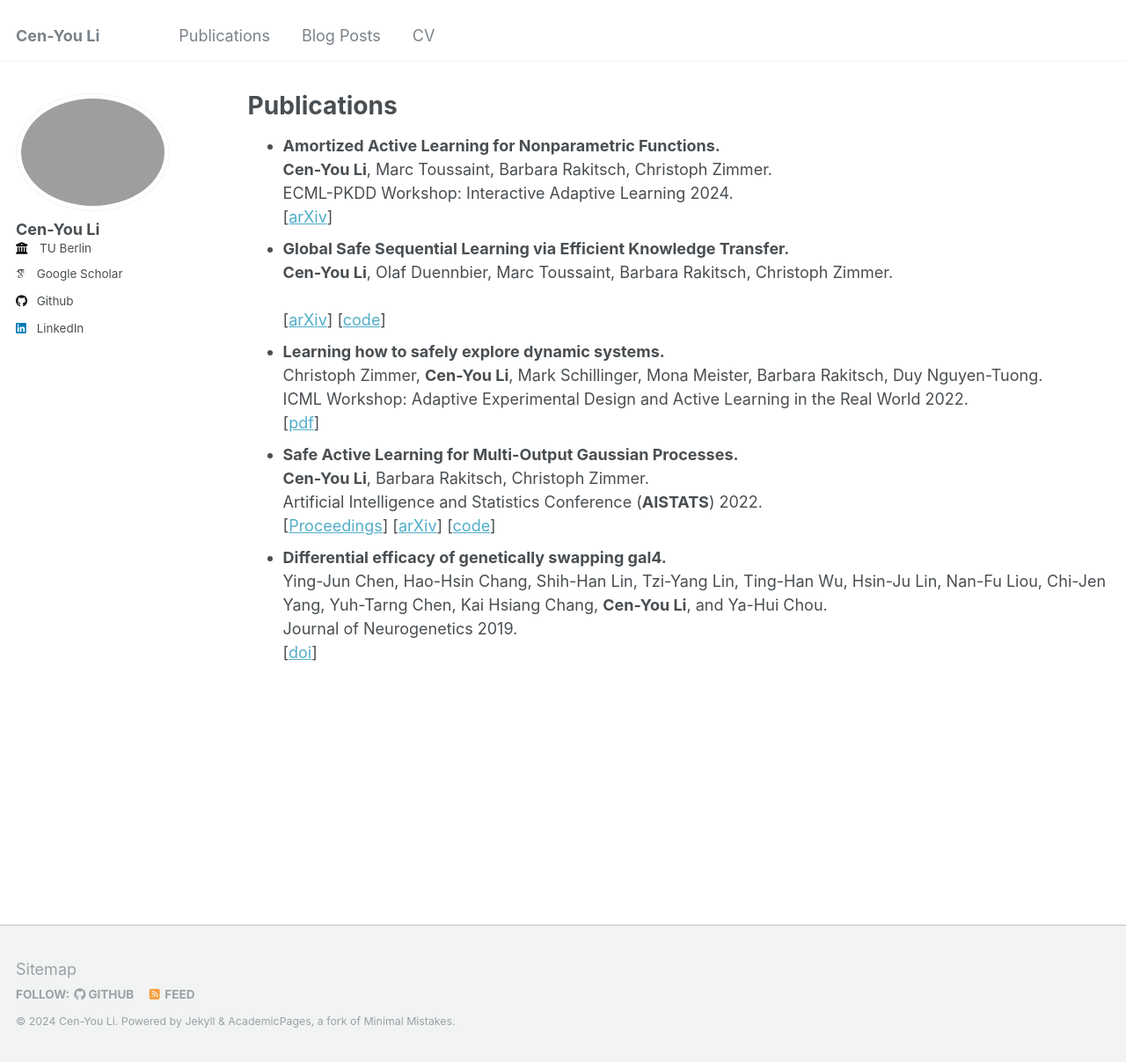
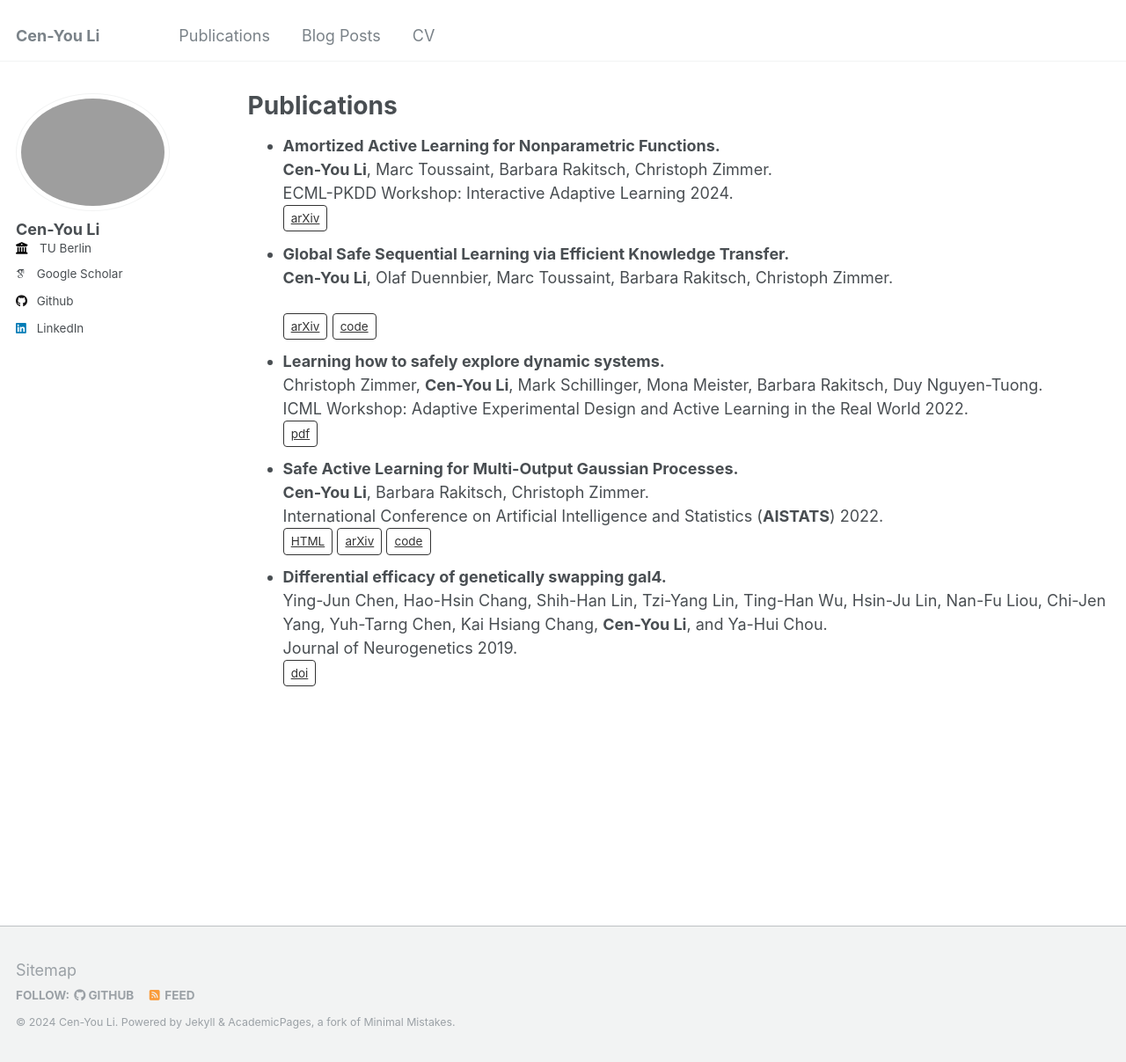
Before and after one commit to cenyou/cenyou.github.io, a Jekyll site: the page built from _pages/publications.html, in a window 1280 px wide and 1207 px high. Shown: the whole window at 88% size. Built offline with Jekyll 4.4.1, drawn with Linux system fonts in a browser that asks for light colours; some web fonts are replaced.

Commit message:
update publication bottons (#1)
add botton style

```diff
--- a/_pages/publications.html
+++ b/_pages/publications.html
@@ -13,32 +13,34 @@ author_profile: true
 
 {% include base_path %}
 
-
 <ul>
   <li> <strong>Amortized Active Learning for Nonparametric Functions.</strong>
     <br/> <strong>Cen-You Li</strong>, Marc Toussaint, Barbara Rakitsch, Christoph Zimmer.
     <br/> ECML-PKDD Workshop: Interactive Adaptive Learning 2024.
-    <br/> [<a href="https://arxiv.org/abs/2407.17992">arXiv</a>]
+    <br/> <a href="https://arxiv.org/abs/2407.17992" class="btn btn--inverse-thin">arXiv</a>
   </li>
   <li> <strong>Global Safe Sequential Learning via Efficient Knowledge Transfer.</strong>
     <br/> <strong>Cen-You Li</strong>, Olaf Duennbier, Marc Toussaint, Barbara Rakitsch, Christoph Zimmer.
     <br/>
-    <br/> [<a href="https://arxiv.org/abs/2402.14402">arXiv</a>] [<a href="https://github.com/boschresearch/TransferSafeSequentialLearning">code</a>]
+    <br/> <a href="https://arxiv.org/abs/2402.14402" class="btn btn--inverse-thin">arXiv</a>
+    <a href="https://github.com/boschresearch/TransferSafeSequentialLearning" class="btn btn--inverse-thin">code</a>
   </li>
   <li> <strong>Learning how to safely explore dynamic systems.</strong>
     <br/> Christoph Zimmer, <strong>Cen-You Li</strong>, Mark Schillinger, Mona Meister, Barbara Rakitsch, Duy Nguyen-Tuong.
     <br/> ICML Workshop: Adaptive Experimental Design and Active Learning in the Real World 2022.
-    <br/> [<a href="https://realworldml.github.io/files/cr/paper17.pdf">pdf</a>]
+    <br/> <a href="https://realworldml.github.io/files/cr/paper17.pdf" class="btn btn--inverse-thin">pdf</a>
   </li>
   <li> <strong>Safe Active Learning for Multi-Output Gaussian Processes.</strong>
     <br/> <strong>Cen-You Li</strong>, Barbara Rakitsch, Christoph Zimmer.
-    <br/> Artificial Intelligence and Statistics Conference (<strong>AISTATS</strong>) 2022.
-    <br/> [<a href="https://proceedings.mlr.press/v151/li22d.html">Proceedings</a>] [<a href="https://arxiv.org/abs/2203.14849">arXiv</a>] [<a href="https://github.com/boschresearch/SALMOGP">code</a>]
+    <br/> International Conference on Artificial Intelligence and Statistics (<strong>AISTATS</strong>) 2022.
+    <br/> <a href="https://proceedings.mlr.press/v151/li22d.html" class="btn btn--inverse-thin">HTML</a>
+    <a href="https://arxiv.org/abs/2203.14849" class="btn btn--inverse-thin">arXiv</a>
+    <a href="https://github.com/boschresearch/SALMOGP" class="btn btn--inverse-thin">code</a>
   </li>
   <li> <strong>Differential efficacy of genetically swapping gal4.</strong>
     <br/> Ying-Jun Chen, Hao-Hsin Chang, Shih-Han Lin, Tzi-Yang Lin, Ting-Han Wu, Hsin-Ju Lin, Nan-Fu Liou, Chi-Jen Yang, Yuh-Tarng Chen, Kai Hsiang Chang, <strong>Cen-You Li</strong>, and Ya-Hui Chou.
     <br/> Journal of Neurogenetics 2019.
-    <br/> [<a href="https://doi.org/10.1080/01677063.2018.1564289">doi</a>]
+    <br/> <a href="https://doi.org/10.1080/01677063.2018.1564289" class="btn btn--inverse-thin">doi</a>
   </li>
 </ul>
 
--- a/_sass/_buttons.scss
+++ b/_sass/_buttons.scss
@@ -55,6 +55,20 @@
     &:hover {
       color: #fff !important;
       border-color: $gray;
+    }
+  }
+
+  &--inverse-thin {
+    margin-bottom: 0.15em !important;
+    padding: 0.3em 0.6em !important;
+    color: mix(white, #000, 20%) !important;
+    font-weight: normal !important;
+    border: 1px solid mix(white, #000, 20%) !important; /* override*/
+    background-color: #fff;
+
+    &:hover {
+      color: #fff !important;
+      border-color: mix(white, #000, 20%);
     }
   }
 
```
